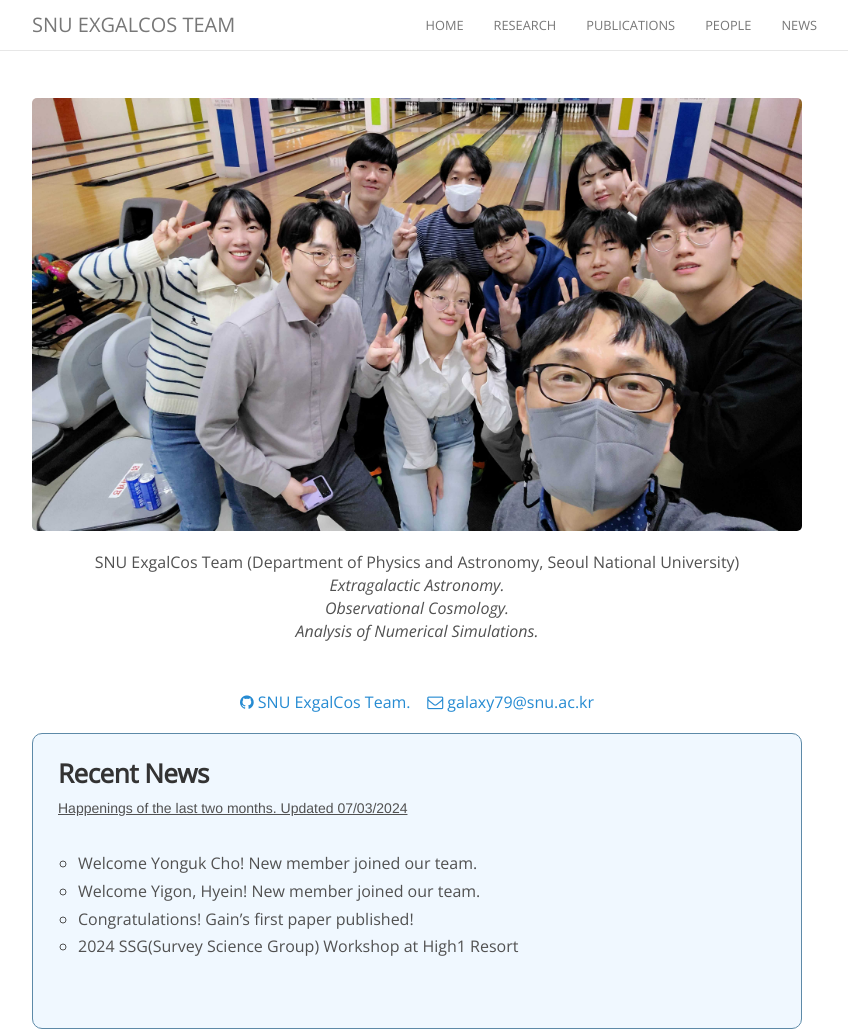
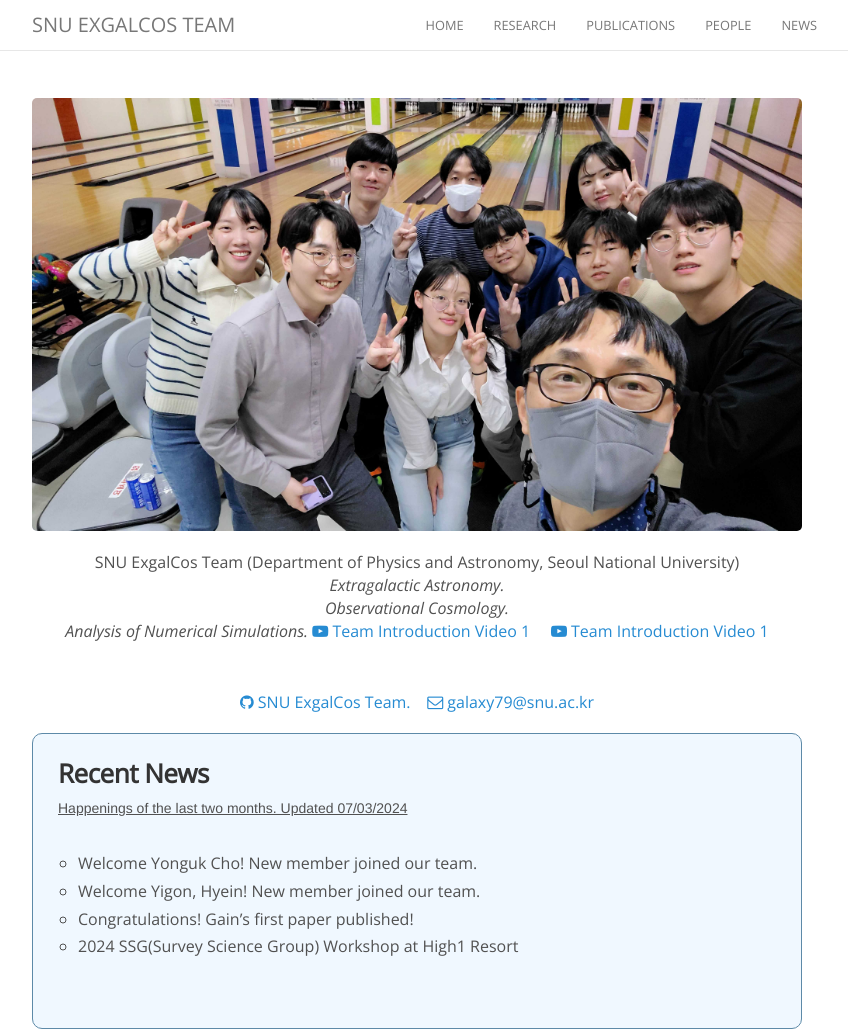
Before and after one commit to exgalcos/exgalcos.github.io, a Jekyll site: the page built from index.html, in a window 1280 px wide and 1029 px high. Shown: the whole window, without its empty margins (223-1071 px from the left). Built offline with Jekyll 4.4.1, drawn with Linux system fonts in a browser that asks for light colours; nearby versions of some CDN libraries; comment, search, counter and statistics services are not loaded.

Commit message:
Update index.html

```diff
--- a/index.html
+++ b/index.html
@@ -15,6 +15,8 @@
         Observational Cosmology. <br>
         Analysis of Numerical Simulations.
       </i>
+      <a href="https://www.youtube.com/watch?v=KOD9n36L3ok"><i class="fa fa-youtube-play" aria-hidden="true"></i> Team Introduction Video 1 </a>&nbsp;&nbsp;&nbsp;
+      <a href="https://www.youtube.com/watch?v=03pmFz-Lan4"><i class="fa fa-youtube-play" aria-hidden="true"></i> Team Introduction Video 1 </a><br>
 
         <span style="display: block; margin-bottom: 3em"></span>
 
```
